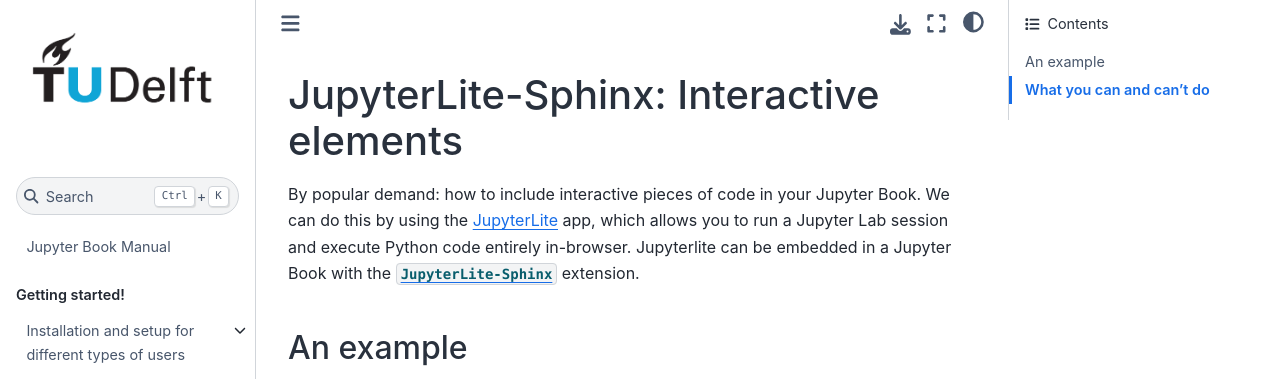
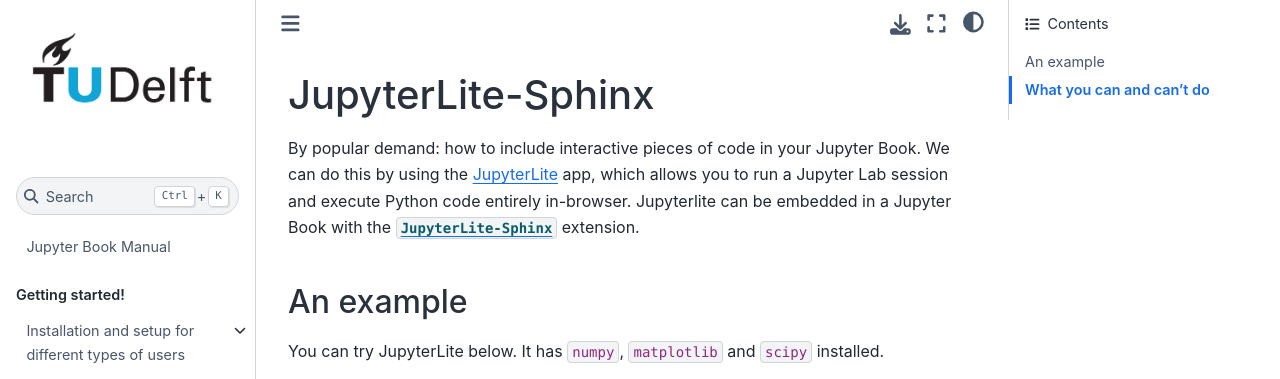
Before and after one commit to TeachBooks/mirror_teachbook_manual, a Jupyter Book: the page built from book/features/jupyterlite/jupyterlite.md, in a window 1280 px wide and 1366 px high, cut to the strip 0-379 px from the top of the window. Built offline with Jupyter Book 1.0.4 settings and Sphinx 7.4.7 and the Sphinx Book theme 1.1.4, drawn with Linux system fonts in a browser that asks for light colours; pages that are not in the unit, such as notebooks, are missing from menus; comment, search, counter and statistics services are not loaded; some of the changed text lies outside the part shown.

Commit message:
Changed titles

```diff
--- a/book/features/jupyterlite/jupyterlite.md
+++ b/book/features/jupyterlite/jupyterlite.md
@@ -1,4 +1,4 @@
-# JupyterLite-Sphinx: Interactive elements
+# JupyterLite-Sphinx
 
 By popular demand: how to include interactive pieces of code in your Jupyter Book. We can do this by using the [JupyterLite](https://github.com/jupyterlite) app, which allows you to run a Jupyter Lab session and execute Python code entirely in-browser. Jupyterlite can be embedded in a Jupyter Book with the [`JupyterLite-Sphinx`](https://github.com/jupyterlite/jupyterlite-sphinx) extension.
 
```
Also changed, not shown: book/features/live_code.ipynb.
